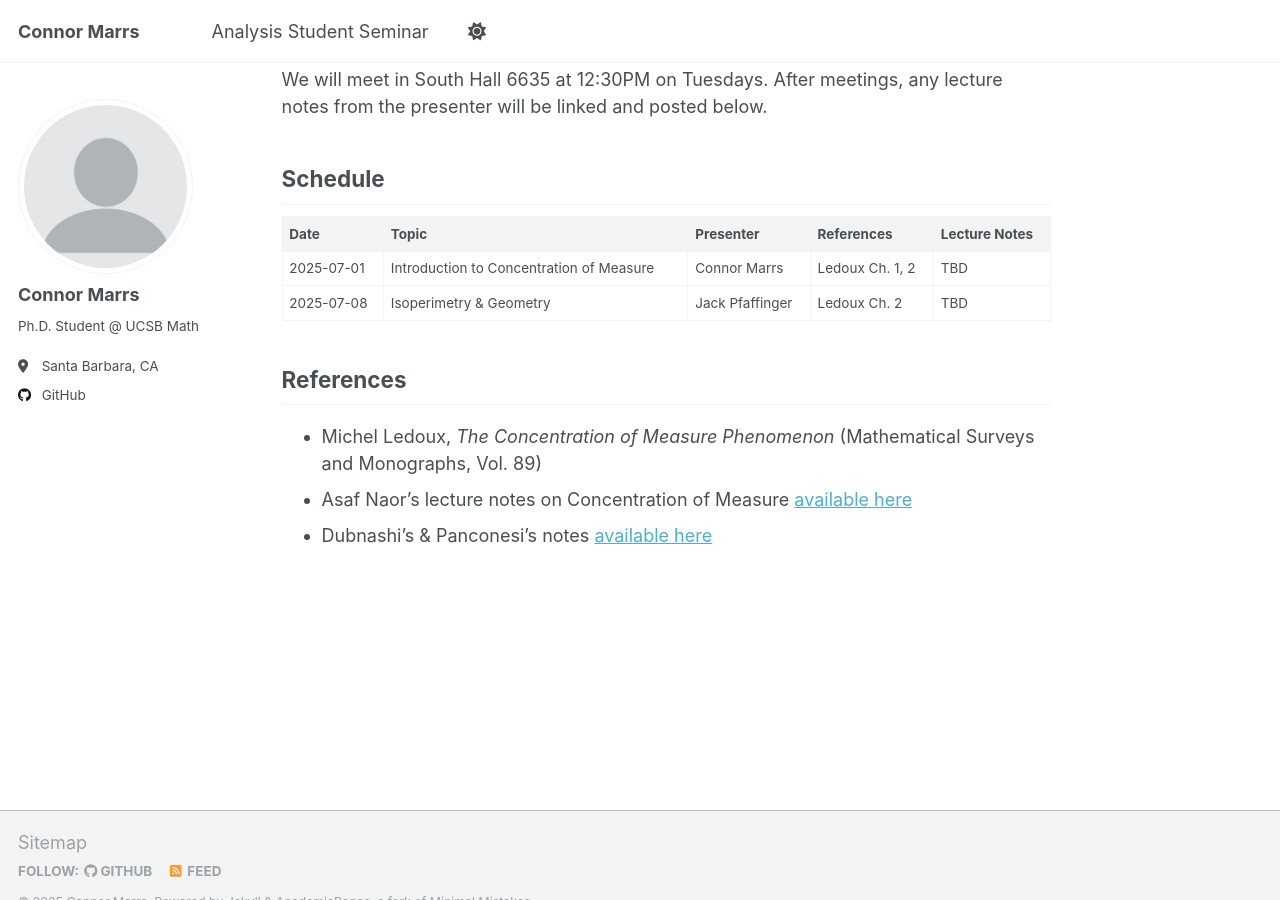
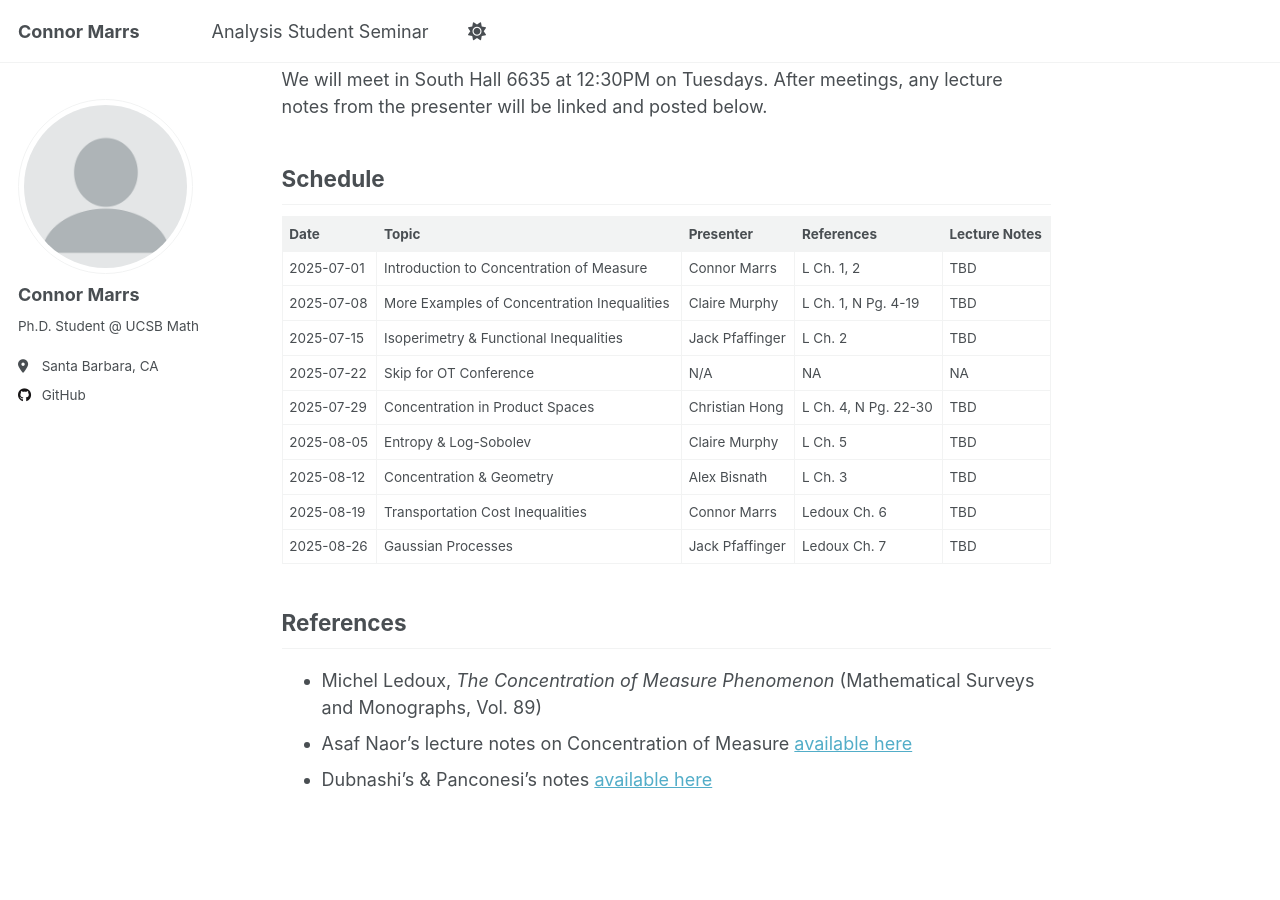
Before and after one commit to connormarrs/academic-math-site, a Jekyll site: the page built from _seminar/seminar.md, in a window 1280 px wide and 900 px high, scrolled down 470 px. Built offline with Jekyll 4.4.1, drawn with Linux system fonts in a browser that asks for light colours; a script that is not in the unit is left out.

Commit message:
Updated Schedule for summer.

```diff
--- a/_seminar/seminar.md
+++ b/_seminar/seminar.md
@@ -21,10 +21,17 @@ will be linked and posted below.
 
 ## Schedule
 
-| Date       | Topic                                     | Presenter          | References       | Lecture Notes |
-|------------|-------------------------------------------|--------------------|------------------|---------------|
-| 2025-07-01 | Introduction to Concentration of Measure  | Connor Marrs       | Ledoux Ch. 1, 2  |TBD            |
-| 2025-07-08 | Isoperimetry & Geometry                   | Jack Pfaffinger    | Ledoux Ch. 2     |TBD            |
+| Date       | Topic                                       | Presenter          | References           | Lecture Notes |
+|------------|-------------------------------------------  |--------------------|------------------    |---------------|
+| 2025-07-01 | Introduction to Concentration of Measure    | Connor Marrs       | L Ch. 1, 2           |TBD            |
+| 2025-07-08 | More Examples of Concentration Inequalities | Claire Murphy      | L Ch. 1, N Pg. 4-19  |TBD            |
+| 2025-07-15 | Isoperimetry & Functional Inequalities      | Jack Pfaffinger    | L Ch. 2              |TBD            |
+| 2025-07-22 | Skip for OT Conference                      | N/A                |           NA         |NA             |
+| 2025-07-29 | Concentration in Product Spaces             | Christian Hong     | L Ch. 4, N Pg. 22-30 |TBD            |
+| 2025-08-05 | Entropy & Log-Sobolev                       | Claire Murphy      | L Ch. 5              |TBD            |
+| 2025-08-12 | Concentration & Geometry                    | Alex Bisnath       | L Ch. 3              |TBD            |
+| 2025-08-19 | Transportation Cost Inequalities            | Connor Marrs       | Ledoux Ch. 6         |TBD            |
+| 2025-08-26 | Gaussian Processes                          | Jack Pfaffinger    | Ledoux Ch. 7         |TBD            |
 
 ## References
 
```
